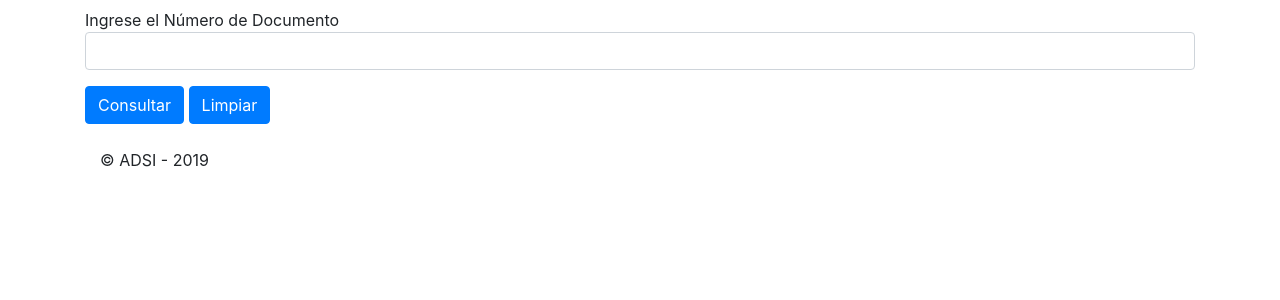
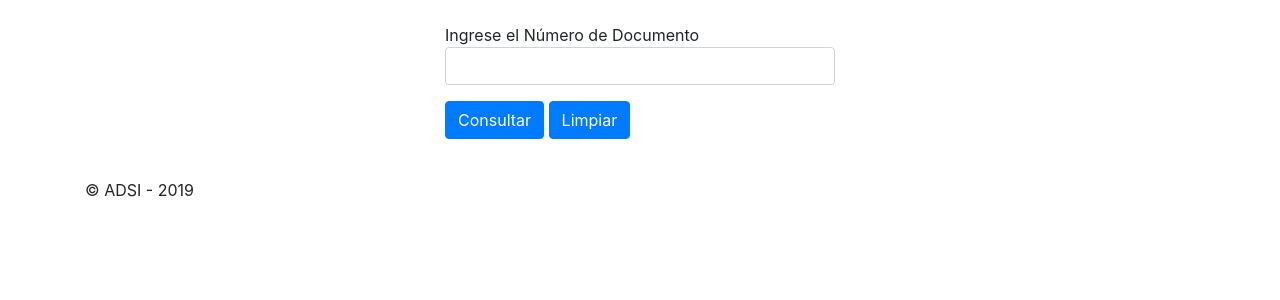
Before and after one commit to profanecoder/Syspro, a PHP site: page /paginas/empleado.php in a window 1280 px wide. Shown: the part 56-356 px from the top of the page. Run offline with PHP 8.4, Linux system fonts and the light colour scheme.

Commit message:
Posición de los formularios, validación campos vacíos.
Se corrigió la posición de los formularios dentro de la pagina y se agregó validación de búsqueda campos vacíos.

```diff
--- a/css/estilo.css
+++ b/css/estilo.css
@@ -11,6 +11,13 @@ body  {
   background: #353941;
   padding-top: 2rem;
   padding-bottom: 1rem;
+}
+
+.container.formulario {
+    width: 100%;
+    max-width: 420px;
+    padding: 15px;
+    margin: auto;
 }
 
 .display-4 {
--- a/paginas/empleado.php
+++ b/paginas/empleado.php
@@ -1,6 +1,3 @@
-
-
-
 <!doctype html>
 <html lang="es">
 <head>
@@ -62,8 +59,7 @@
   </div>
 </nav>
 
-<div class="container">
-
+<div class="container formulario">
  <form method="POST" action="empleado.php" >
 
       <div class="form-group" label for="cedula">Ingrese el Número de Documento</label>
@@ -73,6 +69,7 @@
       <input type="submit" value="Limpiar" class="btn btn-primary" name="btn_limpiar">
 
 </form>
+</div>
 <br>
 
 <?php
@@ -88,19 +85,30 @@ if(isset($_POST['btn_limpiar']))
 
     if(isset($_POST['btn_consultar']))
       {
-
     $db = new db_conexion();
     $cedula =$_POST["cedula"];
+
+      if ($cedula=="") {
+        echo '
+        <div class="container formulario">
+        <div class="alert alert-danger alert-dismissible fade show" role="alert">
+        <strong>Error!      </strong>   El numero de Cedula es Obligatorio.
+        <button type="button" class="close" data-dismiss="alert" aria-label="Close">
+        <span aria-hidden="true">&times;</span>
+        </button>
+        </div>
+        </div>';
+        }
+
     $sql="SELECT * FROM empleados, seguro
             WHERE cedula ='$cedula'
               GROUP BY cedula";
     $resultado=mysqli_query($db->conectar(),$sql);
       while($registro=mysqli_fetch_array($resultado)){
-
  ?>
 
+<div class="container">
 <table class="table table-striped table-dark">
-
   <thead>
     <tr>
       <th scope="col">ID</th>
@@ -113,7 +121,6 @@ if(isset($_POST['btn_limpiar']))
       <th scope="col">Seguridad Social</th>
     </tr>
   </thead>
-
   <tbody>
     <tr>
       <td><?php echo $registro['id']; ?></td>
@@ -130,8 +137,10 @@ if(isset($_POST['btn_limpiar']))
 
 </div> <!--Container-->
 <?php
+
       };
     };
+
 ?>
 
 <footer class="container">
```
